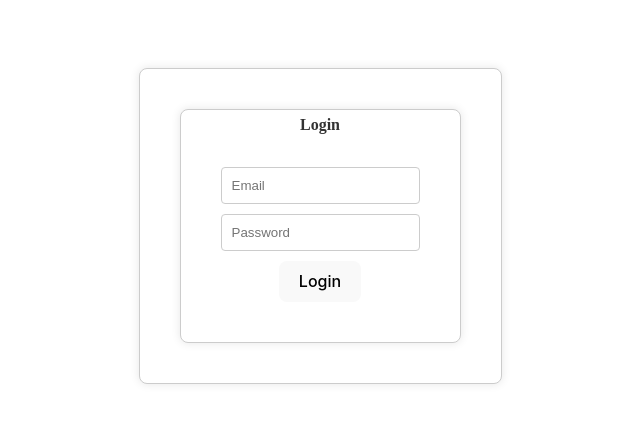
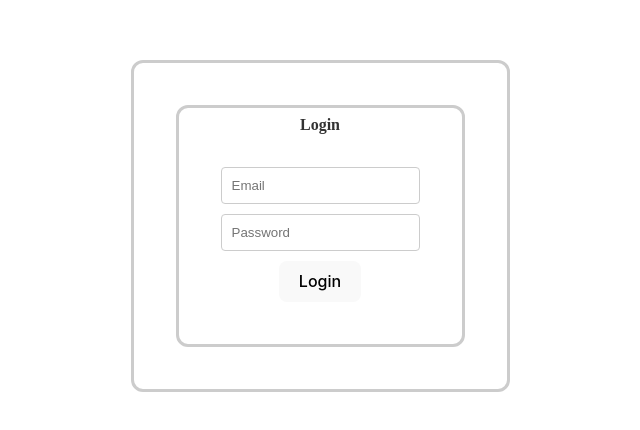
Before and after one commit to kylead10/Inventory-manager, a React (Vite) app: page / in a window 1280 px wide. Shown: the part 174-604 px from the top of the page, without its empty margins (320-960 px from the left). Built offline with nearby package versions, Linux system fonts and the light colour scheme.

Commit message:
login css

```diff
--- a/src/components/Login.css
+++ b/src/components/Login.css
@@ -2,11 +2,11 @@
 div {
   max-width: 400px;
   margin: 0 auto;
-  padding: 40px;
-  border: 1px solid #ccc;
-  border-radius: 8px;
+  padding: 42px;
+  border: 3px solid #ccc;
+  border-radius: 12px;
   background-color: #fff;
-  box-shadow: 0 0 10px rgba(0, 0, 0, 0.1);
+  box-shadow: 0 5 10px rgba(0, 0, 0, 0.1);
 }
 
 /* Form styles */
```
